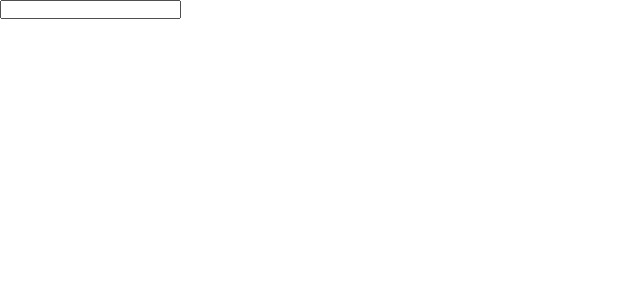
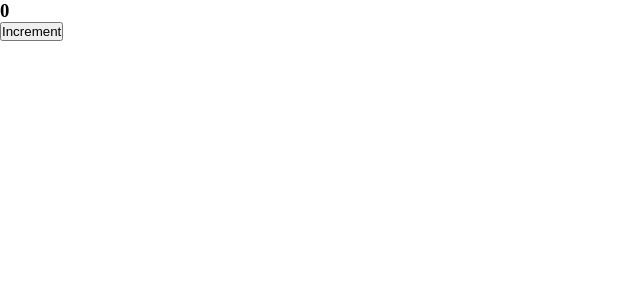
Before and after one commit to Shahriar1212/React-Learning, a React (Create React App) app in the folder my-app/: page / in a window 1280 px wide. Shown: the top 300 px of the page, without its empty margins (0-640 px from the left). Built offline with nearby package versions, Linux system fonts and the light colour scheme.

Commit message:
useState example

```diff
--- a/my-app/public/style.css
+++ b/my-app/public/style.css
@@ -35,10 +35,10 @@
     font-weight: bold;
 }
 
-button{
+/* button{
     width: 40px;
     padding: 10px;
     margin: 10px;
     font-size: 20px;
     font-weight: bold;
-}
+} */
--- a/my-app/src/App.js
+++ b/my-app/src/App.js
@@ -1,10 +1,10 @@
 import React from "react";
-import State1 from './components/State1'
+import USE_STATE from "./components/USE_STATE/index";
 
 export default function App(){
   return(
     <div>
-      <State1 />
+      <USE_STATE />
     </div>
   )
 }
--- /dev/null
+++ b/my-app/src/components/USE_STATE/index.js
@@ -0,0 +1,16 @@
+import React, { useState } from "react"
+
+export default function USE_STATE(){
+
+    const [count,setCount] = useState(0);
+
+    let handleIncrement = () => {
+        setCount(count + 1);
+    }
+    return (
+        <div>
+            <h3>{count}</h3>
+            <button onClick={handleIncrement}>Increment</button>
+        </div>
+    )
+}
```
